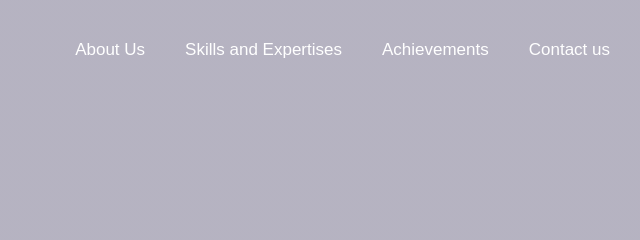
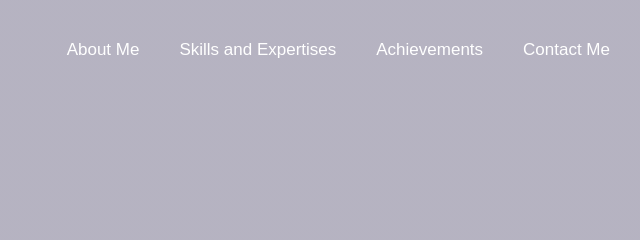
Before and after one commit to Namin001/Portfolio, a plain HTML site: page index.html in a window 1280 px wide. Shown: the top 240 px of the page, 542-1182 px from the left. Drawn offline with Linux system fonts and the light colour scheme.

Commit message:
Update index.html

```diff
--- a/index.html
+++ b/index.html
@@ -105,10 +105,10 @@ Namin Sri Nandhan
 
         </div>
         <ul>
-            <li><a href="wishes.html">About Us</a></li>
+            <li><a href="wishes.html">About Me</a></li>
             <li><a href="achieve1.html">Skills and Expertises</a></li>
             <li><a href="achieve.html">Achievements</a></li>
-            <li><a href="contact.html">Contact us</a></li>
+            <li><a href="contact.html">Contact Me</a></li>
         </ul>
     </nav>
     <div class="content">
```
